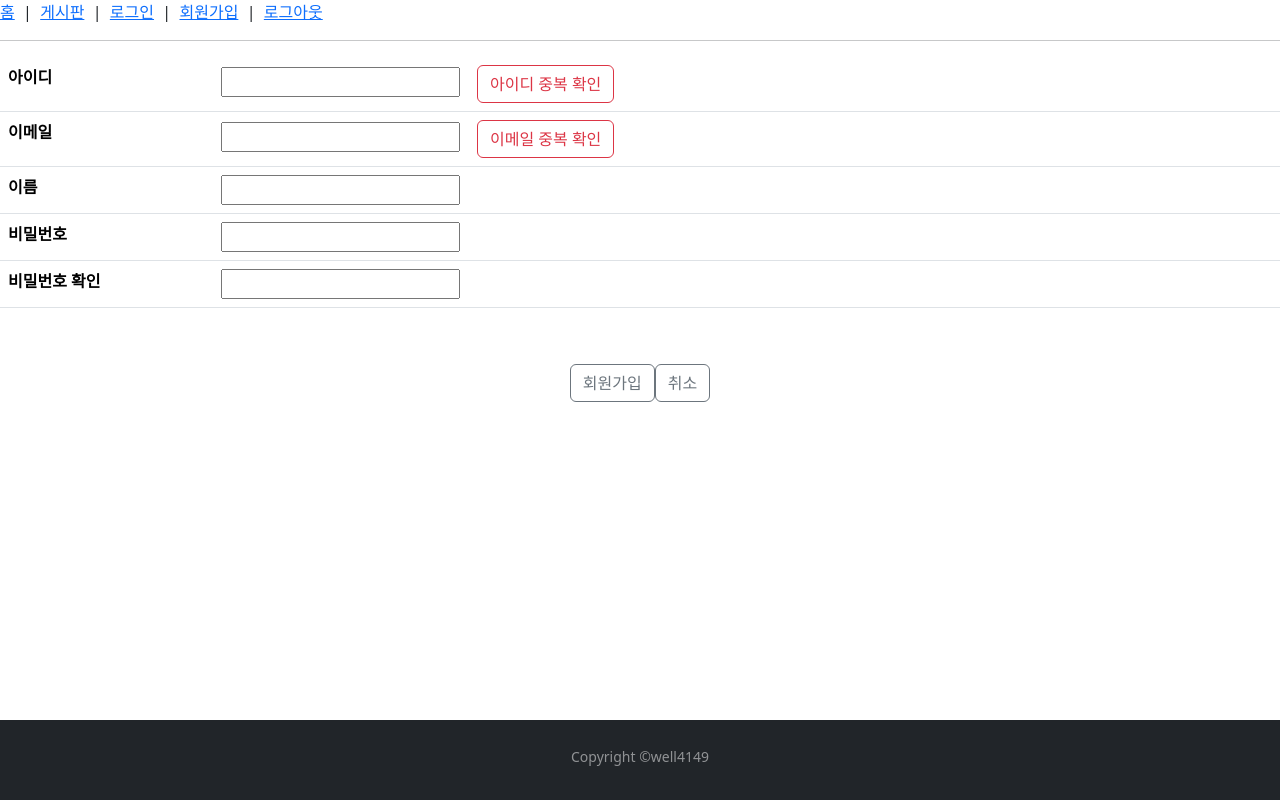
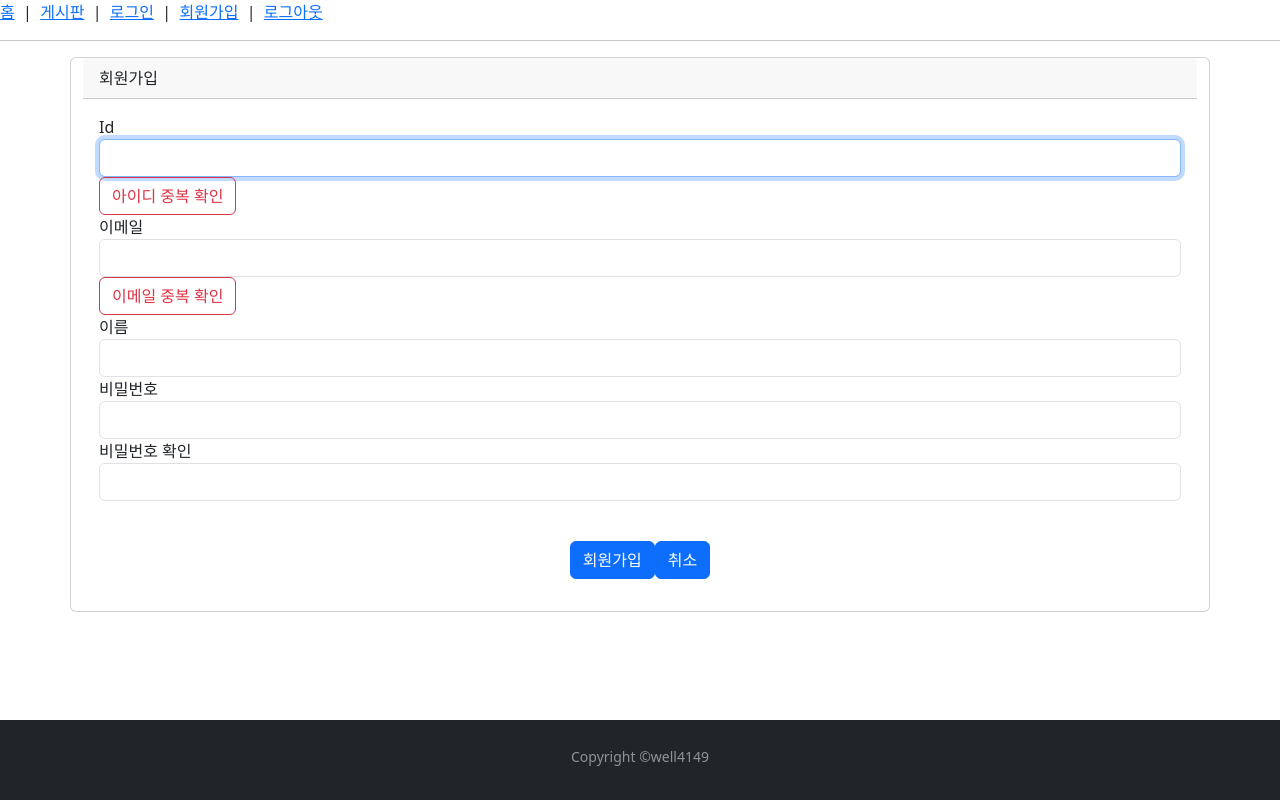
Before and after one commit to well0924/SpringBoot-React, a React (Create React App) app in the folder frontend/: page /join in a window 1280 px wide. Built offline with nearby package versions, Linux system fonts and the light colour scheme.

Commit message:
refactor : 회원가입 화면 수정

```diff
--- a/frontend/src/Component/Member/Join.js
+++ b/frontend/src/Component/Member/Join.js
@@ -1,6 +1,7 @@
 import axios from "axios";
 import { useState } from "react";
 import { useNavigate } from "react-router-dom";
+import Button from "react-bootstrap/Button";
 
 function Join(){
 
@@ -9,6 +10,7 @@ function Join(){
     const [name, setName] = useState("");
     const [pwd, setPwd] = useState("");
     const [checkPwd, setCheckPwd] = useState("");
+    const [passwordMatch, setPasswordMatch] = useState(true); // 비밀번호 일치 여부 추가
 
     const navigate = useNavigate();
 
@@ -29,6 +31,7 @@ function Join(){
 
     const changeCheckPwd = (event) => {
         setCheckPwd(event.target.value);
+        setPasswordMatch(pwd === event.target.value);
     }
 
     //회원 아이디 중복
@@ -80,6 +83,11 @@ function Join(){
 
     //회원 가입
     const memberJoin = async () =>{
+        if (!passwordMatch) {
+            alert("비밀번호와 비밀번호 확인이 일치하지 않습니다.");
+            return;
+        }
+
         const req = {
             userId : userId,
             password : pwd,
@@ -109,55 +117,58 @@ function Join(){
     };
 
     return (
-        <div>
-            <table className="table">
-                <tbody>
-                <tr>
-                    <th className="col-2">아이디</th>
-                    <td>
-                        <input type="text" value={userId} onChange={changeUserId} size="50px" /> &nbsp; &nbsp;
-                        <button className="btn btn-outline-danger" onClick={duplicatedUserId}>
-                            <i className="fas fa-check"></i> 아이디 중복 확인</button>
-                    </td>
-                </tr>
+            <div className="container">
+                <div className="row justify-content-md-center">
+                    <div className="card">
+                        <div className="card-header">회원가입</div>
+                        <div className="card-body">
+                            <form>
+                                <div className="form-group">
+                                    <label htmlFor="exampleInputEmail1">Id</label>
+                                    <input type="input" className="form-control" aria-describedby="emailHelp"
+                                           autoFocus
+                                           value={userId} onChange={changeUserId}/>
+                                    <button className="btn btn-outline-danger" onClick={duplicatedUserId}>
+                                        <i className="fas fa-check"></i> 아이디 중복 확인
+                                    </button>
+                                </div>
+                                <div className="form-group">
+                                    <label htmlFor="exampleInputPassword1">이메일</label>
+                                    <input type="text" className="form-control" value={email}
+                                           onChange={changeEmail}/>
+                                    <button className="btn btn-outline-danger" onClick={duplicatedUserEmail}>
+                                        <i className="fas fa-check"></i> 이메일 중복 확인</button>
+                                </div>
+                                <div className="form-group">
+                                    <label htmlFor="exampleInputPassword1">이름</label>
+                                    <input type="text" className="form-control" value={name}
+                                           onChange={changeName}/>
+                                </div>
+                                <div className="form-group">
+                                    <label htmlFor="exampleInputPassword1">비밀번호</label>
+                                    <input type="text" className="form-control" value={pwd}
+                                           onChange={changePwd}/>
+                                </div>
+                                <div className="form-group">
+                                    <label htmlFor="exampleInputPassword1">비밀번호 확인</label>
+                                    <input type="text" className="form-control" value={checkPwd}
+                                           className={`form-control ${passwordMatch ? "" : "is-invalid"}`}
+                                           onChange={changeCheckPwd}/>
+                                    {!passwordMatch && (
+                                        <div className="invalid-feedback">비밀번호와 비밀번호 확인이 일치하지 않습니다.</div>
+                                    )}
+                                </div>
+                                <br/>
+                                <div className="my-3 d-flex justify-content-center">
+                                    <Button onClick={memberJoin} type={"button"} className="mr-2">회원가입</Button>
 
-                <tr>
-                    <th className="col-2">이메일</th>
-                    <td>
-                        <input type="text" value={email} onChange={changeEmail} size="50px" /> &nbsp; &nbsp;
-                        <button className="btn btn-outline-danger" onClick={duplicatedUserEmail}>
-                            <i className="fas fa-check"></i> 이메일 중복 확인</button>
-                    </td>
-                </tr>
-
-                <tr>
-                    <th>이름</th>
-                    <td>
-                        <input type="text" value={name} onChange={changeName} size="50px" />
-                    </td>
-                </tr>
-
-                <tr>
-                    <th>비밀번호</th>
-                    <td>
-                        <input type="password" value={pwd} onChange={changePwd} size="50px" />
-                    </td>
-                </tr>
-
-                <tr>
-                    <th>비밀번호 확인</th>
-                    <td>
-                        <input type="password" value={checkPwd} onChange={changeCheckPwd} size="50px" />
-                    </td>
-                </tr>
-                </tbody>
-            </table><br />
-
-            <div className="my-3 d-flex justify-content-center">
-                <button className="btn btn-outline-secondary" onClick={memberJoin}><i className="fas fa-user-plus"></i> 회원가입</button>
-                <button className="btn btn-outline-secondary" onClick={backToLogin}><i className="fas fa-user-plus"></i>취소</button>
+                                    <Button onClick={backToLogin} type={"button"}>취소</Button>
+                                </div>
+                            </form>
+                        </div>
+                    </div>
+                </div>
             </div>
-        </div>
     );
 
 }
--- a/frontend/src/routers/App.js
+++ b/frontend/src/routers/App.js
@@ -15,6 +15,7 @@ function App() {
           <Route path="/board" element={<BoardList/>}/>
           <Route path="/board/:idx" element={<BoardDetail/>}/>
           <Route path="/write" element={<BoardWrite />} />
+          <Route path="/update"></Route>
           <Route path="/join" element={<Join/>}></Route>
           <Route path="/login" element={<Login/>}></Route>
           <Route path="/logout" element={<Logout/>}></Route>
```
